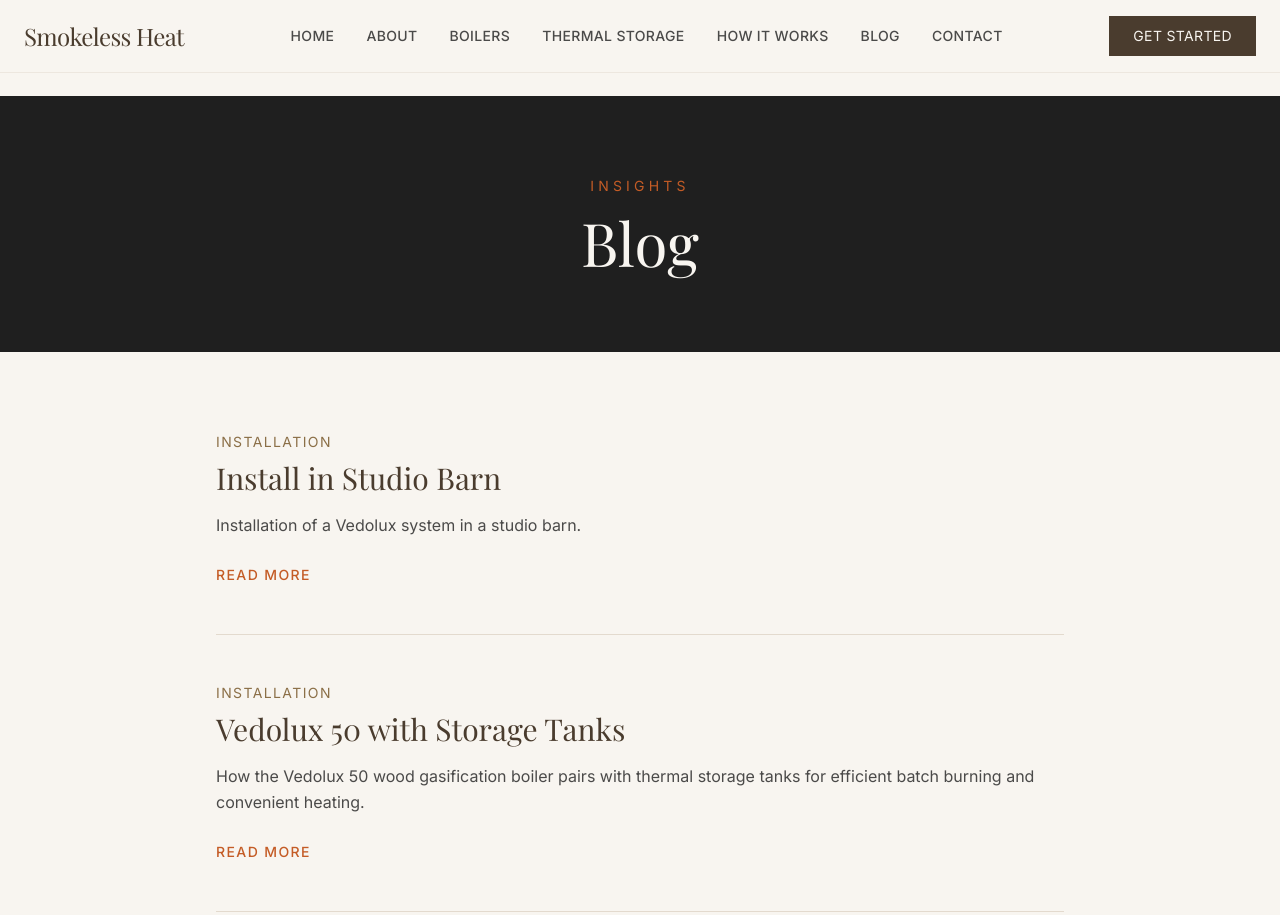
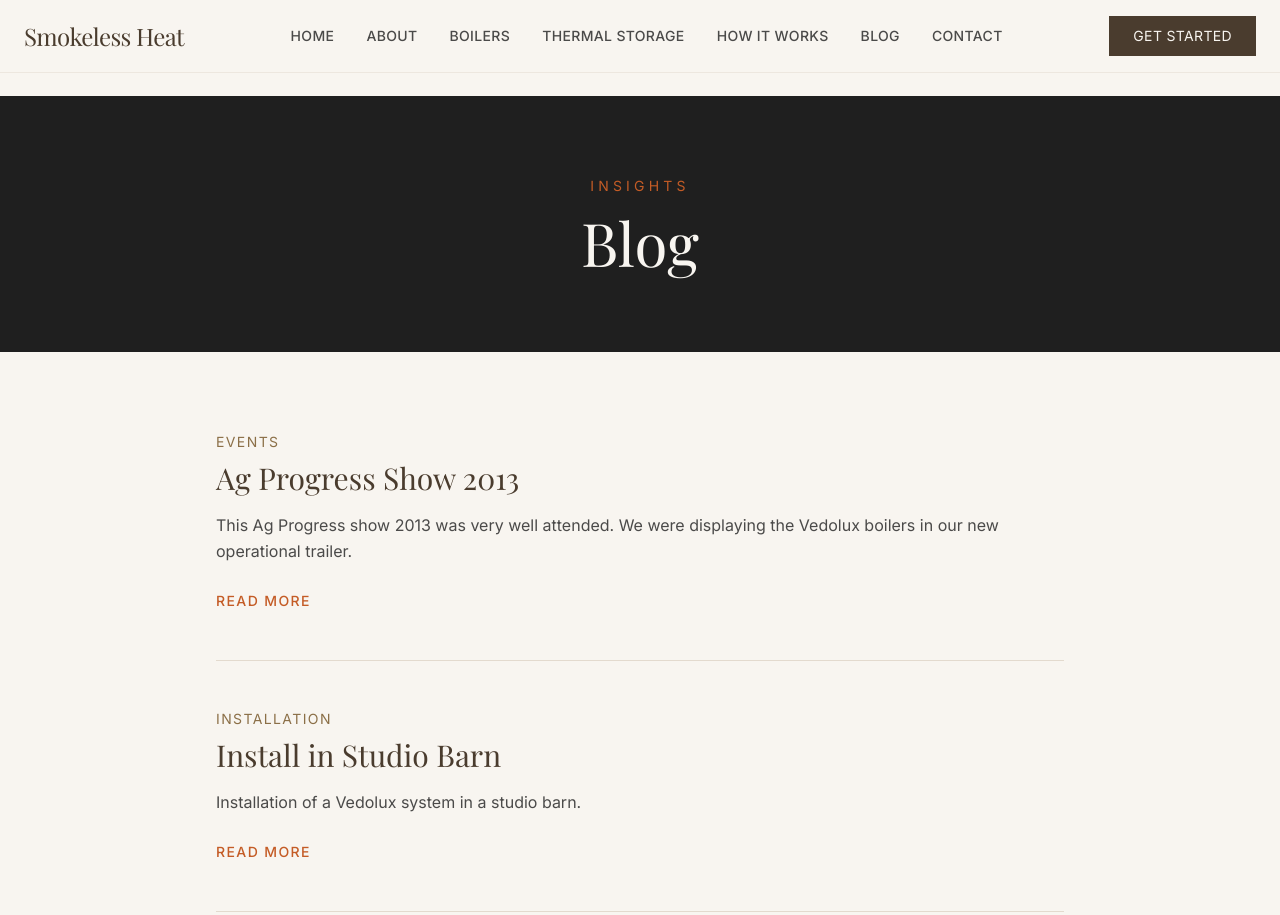
Before and after one commit to deanlzook/smokelessheat-astro, an Astro site: page /blog in a window 1280 px wide. Shown: the top 915 px of the page. Built offline with nearby package versions, Linux system fonts and the light colour scheme; Astro itself is replaced by a stand-in of ours.

Commit message:
Add Ag Progress Show 2013 to blog index

```diff
--- a/src/pages/blog/index.astro
+++ b/src/pages/blog/index.astro
@@ -4,6 +4,12 @@ import Header from '../../components/Header.astro';
 import Footer from '../../components/Footer.astro';
 
 const posts = [
+  {
+    slug: 'ag-progress-show-2013',
+    title: 'Ag Progress Show 2013',
+    date: 'Events',
+    excerpt: 'This Ag Progress show 2013 was very well attended. We were displaying the Vedolux boilers in our new operational trailer.',
+  },
   {
     slug: 'install-in-studio-barn',
     title: 'Install in Studio Barn',
```
